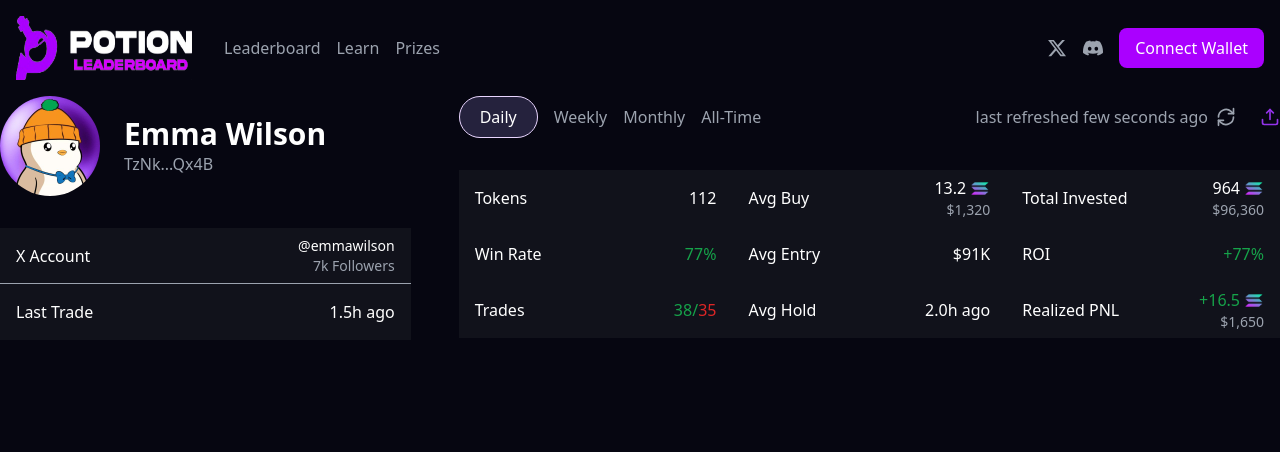
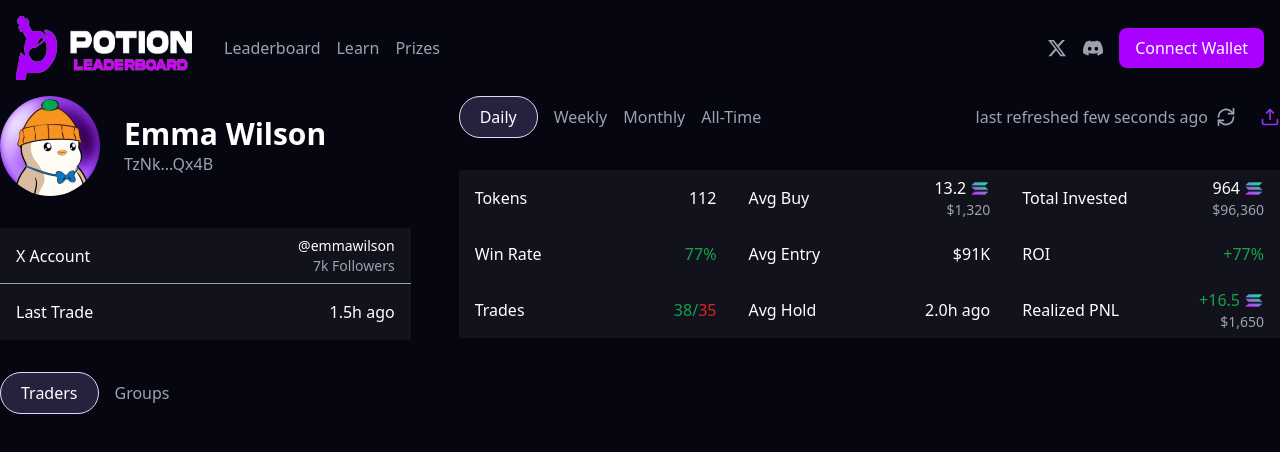
Before and after one commit to deiv-hash/potion-leaderboard, a Next.js app: page /trader/1 in a window 1280 px wide. Shown: the top 452 px of the page. Built offline with nearby package versions, Linux system fonts and the light colour scheme.

Commit message:
Add tab navigation to TraderPage for traders, groups, and tokens

```diff
--- a/app/page.tsx
+++ b/app/page.tsx
@@ -8,7 +8,7 @@ import { Filter } from "./components/Filter";
 import { Leaderboard } from "./components/Leaderboard";
 import { useTraders } from "./hooks/useTraders";
 
-type Tab = "traders" | "groups";
+type Tab = "traders" | "groups" | "tokens";
 
 export default function Home() {
   const [activeTab, setActiveTab] = useState<Tab>("traders");
--- a/app/trader/[wallet]/page.tsx
+++ b/app/trader/[wallet]/page.tsx
@@ -14,6 +14,8 @@ import { RefreshIcon } from "@/app/components/icons/RefreshIcon";
 import { ShareIcon } from "@/app/components/icons/ShareIcon";
 import { ShareModal } from "@/app/components/ShareModal";
 import { TraderStats } from "@/app/components/TraderStats";
+
+type Tab = "traders" | "groups" | "tokens";
 
 const getTrader = async (
   wallet: string,
@@ -34,6 +36,7 @@ export default function TraderPage() {
   const [sharingTrader, setSharingTrader] = useState<Trader | null>(null);
   const [selectedTimeFrame, setSelectedTimeFrame] =
     useState<TimeFrame>("daily");
+  const [activeTab, setActiveTab] = useState<Tab>("traders");
 
   useEffect(() => {
     const fetchTrader = async () => {
@@ -71,6 +74,7 @@ export default function TraderPage() {
   }
 
   return (
+    <>
       <div className="flex gap-12">
         {sharingTrader && (
           <ShareModal trader={sharingTrader} onClose={handleCloseShare} />
@@ -135,5 +139,29 @@ export default function TraderPage() {
           <TraderStats trader={trader} />
         </div>
       </div>
+
+      <div className="mt-8">
+        <div className="flex justify-between items-center">
+          <div className="text-gray-400 flex gap-4">
+            <button
+              className={
+                activeTab === "traders" ? "btn-tab" : "hover:text-white"
+              }
+              onClick={() => setActiveTab("traders")}
+            >
+              Traders
+            </button>
+            <button
+              className={
+                activeTab === "groups" ? "btn-tab" : "hover:text-white"
+              }
+              onClick={() => setActiveTab("groups")}
+            >
+              Groups
+            </button>
+          </div>
+        </div>
+      </div>
+    </>
   );
 }
```
Lines whose indentation alone changed are shown as unchanged.
